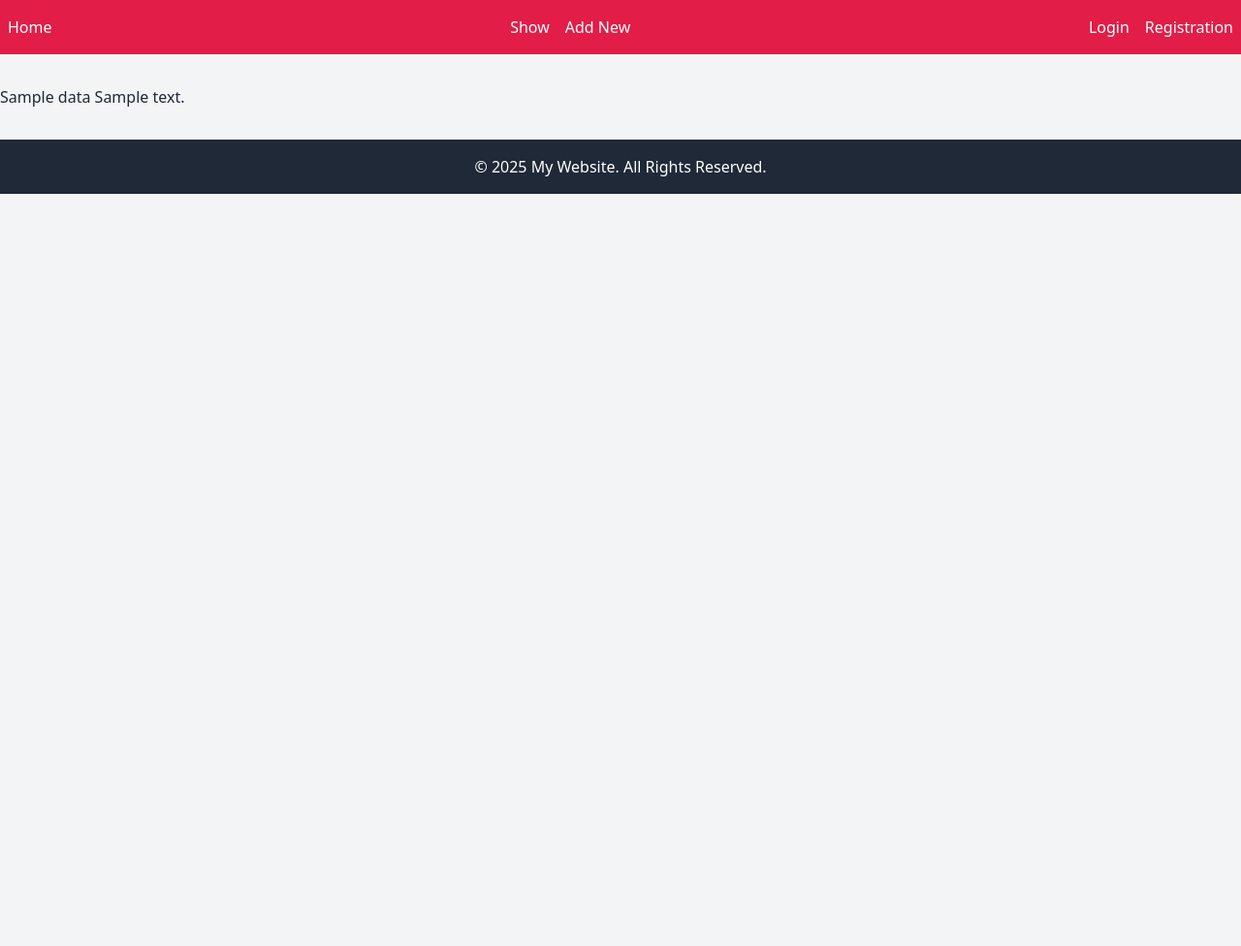
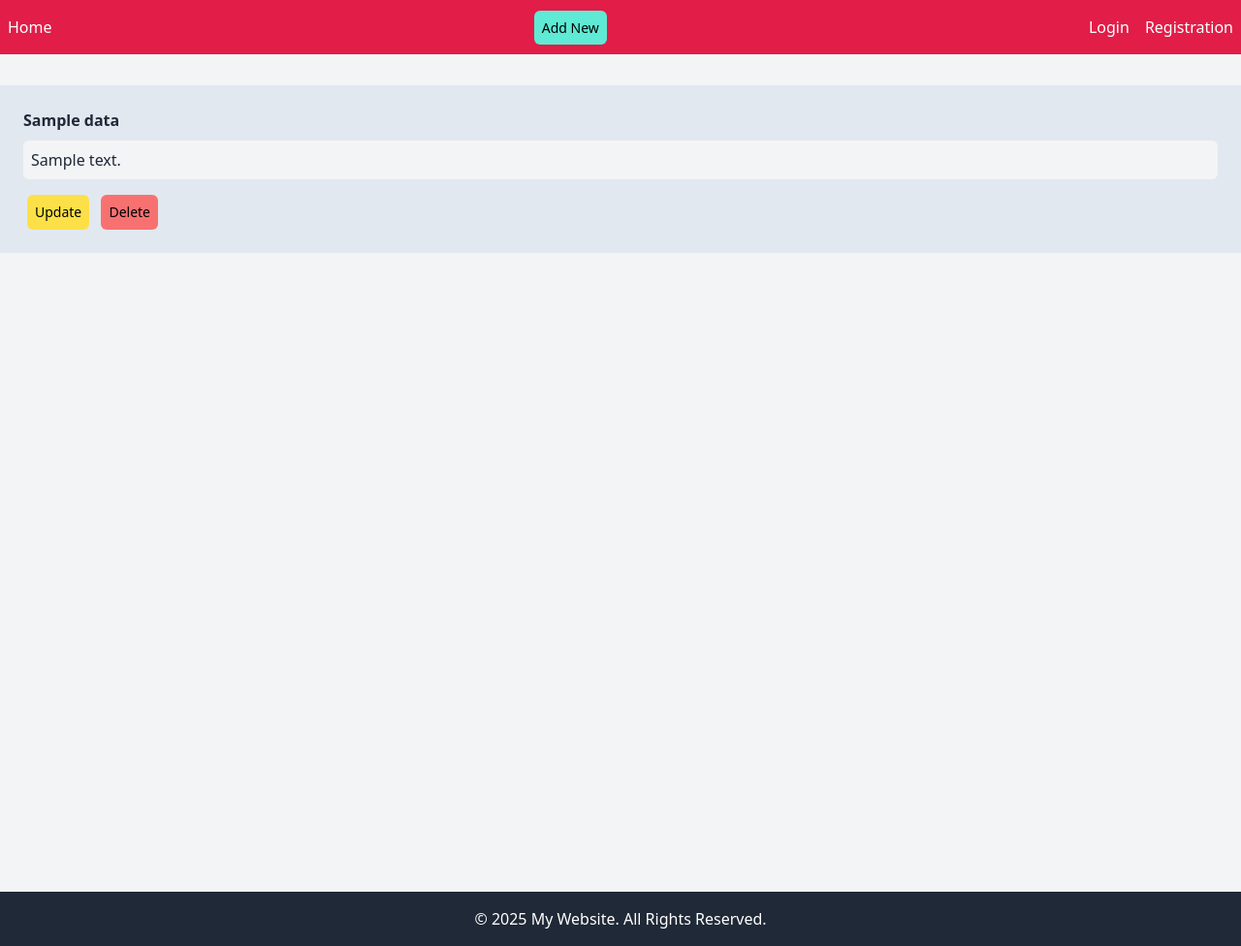
Before and after one commit to Hasan-TechNinja/CRUD, a Django app: template main/templates/details.html in a window 1280 px wide. Shown: the whole page at 97% size. Before the commit the page ends 200 px from the top, so only its background shows below. Run offline with Django 3.2, Linux system fonts and the light colour scheme; the template is opened without the code that fills it: most values are stand-ins (such as "Sample title", 1, 10 or a date in 2020); some libraries are stand-ins or nearby versions.

Commit message:
complete

```diff
--- a/main/templates/addData.html
+++ b/main/templates/addData.html
@@ -2,7 +2,7 @@
 {% load static %}
 {% block title %}Add data{% endblock title %}
 {% block content %}
-<div>
+<div class="min-h-screen">
     <form action="" method="POST">
         {% csrf_token %}
         {% for form in form %}
@@ -14,7 +14,7 @@
         </div>
         {% endif %}
         {% endfor %}
-        <button type="submit">submit</button>
+        <button class="mx-1 bg-blue-500 rounded-md p-2 text-sm text-white hover:shadow-md" type="submit">submit</button>
     </form>
 </div>
 {% endblock content %}
--- a/main/templates/details.html
+++ b/main/templates/details.html
@@ -2,8 +2,19 @@
 {% load static %}
 {% block title %}Add new{% endblock title %}
 {% block content %}
-<div>
-    {{data.title}}
-    {{data.description}}
+<div class="min-h-screen">
+    <div class="bg-slate-200 p-6">
+        <div class="font-bold mb-2">
+            {{data.title}}
+        </div>
+        <hr class="border-1">
+        <div class="bg-gray-100 rounded-md p-2">
+            {{data.description}}
+        </div>
+        <div class='mt-4'>
+            <button class="mx-1 bg-yellow-300 rounded-md p-2 text-sm text-black hover:shadow-md" type="submit"><a href="{% url "update" data.id %}">Update</a></button>
+            <button class="mx-1 bg-red-400 rounded-md p-2 text-sm text-black hover:shadow-md" type="submit"><a href="{% url "delete" data.id %}">Delete</a></button>
+        </div>
+    </div>
 </div>
 {% endblock content %}
--- a/main/templates/update.html
+++ b/main/templates/update.html
@@ -19,7 +19,7 @@
         </div>
         {% endif %}
         {% endfor %}
-        <button type="submit">submit</button>
+        <button class="mx-1 bg-blue-400 rounded-md p-2 text-sm text-white hover:shadow-md" type="submit">submit</button>
     </form>
 </div>
 {% endblock content %}
--- a/main/views.py
+++ b/main/views.py
@@ -58,7 +58,7 @@ def update(request, id):
 
 def deleteData(request, pk):
 
-    data = get_object_or_404(Data, pk=pk)
+    data = get_object_or_404(Data, pk=pk, user = request.user)
 
     data.delete()
 
--- a/templates/base.html
+++ b/templates/base.html
@@ -16,12 +16,12 @@
                 <li><a href="{% url 'home' %}" class="hover:underline">Home</a></li>
             </ul>
             <ul class="flex space-x-4">
-                <li><a href="#" class="hover:underline">Show</a></li>
-                <li><a href="{% url 'add' %}" class="hover:underline">Add New</a></li>
+                {% comment %} <li><a href="#" class="hover:underline">Show</a></li> {% endcomment %}
+                <li><a href="{% url 'add' %}" class="hover:underline mx-1 bg-teal-300 rounded-md p-2 text-sm text-black hover:shadow-md">Add New</a></li>
             </ul>
             <ul class="flex space-x-4">
                 {% if user.is_authenticated %}
-                <li><a href="#" class="hover:underline">Profile</a></li>
+                {% comment %} <li><a href="#" class="hover:underline">Profile</a></li> {% endcomment %}
                 <li><a href="{% url "logout" %}" class="hover:underline">Logout</a></li>
                 {% else %}
                 <li><a href="{% url "login" %}" class="hover:underline">Login</a></li>
--- a/theme/static/css/dist/styles.css
+++ b/theme/static/css/dist/styles.css
@@ -823,6 +823,11 @@ select {
   position: sticky;
 }
 
+.mx-1 {
+  margin-left: 0.25rem;
+  margin-right: 0.25rem;
+}
+
 .mx-auto {
   margin-left: auto;
   margin-right: auto;
@@ -833,18 +838,28 @@ select {
   margin-bottom: 2rem;
 }
 
-.mx-2 {
-  margin-left: 0.5rem;
-  margin-right: 0.5rem;
+.mt-6 {
+  margin-top: 1.5rem;
 }
 
-.mx-1 {
-  margin-left: 0.25rem;
-  margin-right: 0.25rem;
+.mb-1 {
+  margin-bottom: 0.25rem;
 }
 
-.mt-6 {
-  margin-top: 1.5rem;
+.mb-2 {
+  margin-bottom: 0.5rem;
+}
+
+.mb-3 {
+  margin-bottom: 0.75rem;
+}
+
+.mt-2 {
+  margin-top: 0.5rem;
+}
+
+.mt-4 {
+  margin-top: 1rem;
 }
 
 .block {
@@ -895,6 +910,10 @@ select {
   transform: translate(var(--tw-translate-x), var(--tw-translate-y)) rotate(var(--tw-rotate)) skewX(var(--tw-skew-x)) skewY(var(--tw-skew-y)) scaleX(var(--tw-scale-x)) scaleY(var(--tw-scale-y));
 }
 
+.flex-col {
+  flex-direction: column;
+}
+
 .content-start {
   align-content: flex-start;
 }
@@ -917,14 +936,12 @@ select {
   margin-left: calc(1rem * calc(1 - var(--tw-space-x-reverse)));
 }
 
-.space-x-2 > :not([hidden]) ~ :not([hidden]) {
-  --tw-space-x-reverse: 0;
-  margin-right: calc(0.5rem * var(--tw-space-x-reverse));
-  margin-left: calc(0.5rem * calc(1 - var(--tw-space-x-reverse)));
+.rounded-md {
+  border-radius: 0.375rem;
 }
 
-.rounded-md {
-  border-radius: 0.375rem;
+.rounded {
+  border-radius: 0.25rem;
 }
 
 .border {
@@ -956,6 +973,16 @@ select {
   background-color: rgb(31 41 55 / var(--tw-bg-opacity, 1));
 }
 
+.bg-green-600 {
+  --tw-bg-opacity: 1;
+  background-color: rgb(22 163 74 / var(--tw-bg-opacity, 1));
+}
+
+.bg-red-600 {
+  --tw-bg-opacity: 1;
+  background-color: rgb(220 38 38 / var(--tw-bg-opacity, 1));
+}
+
 .bg-rose-600 {
   --tw-bg-opacity: 1;
   background-color: rgb(225 29 72 / var(--tw-bg-opacity, 1));
@@ -966,27 +993,86 @@ select {
   background-color: rgb(255 255 255 / var(--tw-bg-opacity, 1));
 }
 
-.bg-green-600 {
-  --tw-bg-opacity: 1;
-  background-color: rgb(22 163 74 / var(--tw-bg-opacity, 1));
-}
-
 .bg-yellow-600 {
   --tw-bg-opacity: 1;
   background-color: rgb(202 138 4 / var(--tw-bg-opacity, 1));
 }
 
-.bg-red-600 {
+.bg-yellow-300 {
   --tw-bg-opacity: 1;
-  background-color: rgb(220 38 38 / var(--tw-bg-opacity, 1));
+  background-color: rgb(253 224 71 / var(--tw-bg-opacity, 1));
+}
+
+.bg-green-300 {
+  --tw-bg-opacity: 1;
+  background-color: rgb(134 239 172 / var(--tw-bg-opacity, 1));
+}
+
+.bg-red-300 {
+  --tw-bg-opacity: 1;
+  background-color: rgb(252 165 165 / var(--tw-bg-opacity, 1));
+}
+
+.bg-slate-400 {
+  --tw-bg-opacity: 1;
+  background-color: rgb(148 163 184 / var(--tw-bg-opacity, 1));
+}
+
+.bg-slate-200 {
+  --tw-bg-opacity: 1;
+  background-color: rgb(226 232 240 / var(--tw-bg-opacity, 1));
+}
+
+.bg-red-500 {
+  --tw-bg-opacity: 1;
+  background-color: rgb(239 68 68 / var(--tw-bg-opacity, 1));
+}
+
+.bg-teal-500 {
+  --tw-bg-opacity: 1;
+  background-color: rgb(20 184 166 / var(--tw-bg-opacity, 1));
+}
+
+.bg-teal-300 {
+  --tw-bg-opacity: 1;
+  background-color: rgb(94 234 212 / var(--tw-bg-opacity, 1));
+}
+
+.bg-blue-300 {
+  --tw-bg-opacity: 1;
+  background-color: rgb(147 197 253 / var(--tw-bg-opacity, 1));
+}
+
+.bg-blue-400 {
+  --tw-bg-opacity: 1;
+  background-color: rgb(96 165 250 / var(--tw-bg-opacity, 1));
+}
+
+.bg-blue-600 {
+  --tw-bg-opacity: 1;
+  background-color: rgb(37 99 235 / var(--tw-bg-opacity, 1));
+}
+
+.bg-blue-500 {
+  --tw-bg-opacity: 1;
+  background-color: rgb(59 130 246 / var(--tw-bg-opacity, 1));
+}
+
+.bg-red-400 {
+  --tw-bg-opacity: 1;
+  background-color: rgb(248 113 113 / var(--tw-bg-opacity, 1));
+}
+
+.p-1 {
+  padding: 0.25rem;
 }
 
 .p-2 {
   padding: 0.5rem;
 }
 
-.p-1 {
-  padding: 0.25rem;
+.p-6 {
+  padding: 1.5rem;
 }
 
 .px-2 {
@@ -1031,6 +1117,10 @@ select {
   line-height: 1.25rem;
 }
 
+.font-bold {
+  font-weight: 700;
+}
+
 .leading-normal {
   line-height: 1.5;
 }
@@ -1049,6 +1139,11 @@ select {
   color: rgb(31 41 55 / var(--tw-text-opacity, 1));
 }
 
+.text-red-500 {
+  --tw-text-opacity: 1;
+  color: rgb(239 68 68 / var(--tw-text-opacity, 1));
+}
+
 .text-red-800 {
   --tw-text-opacity: 1;
   color: rgb(153 27 27 / var(--tw-text-opacity, 1));
@@ -1059,19 +1154,9 @@ select {
   color: rgb(255 255 255 / var(--tw-text-opacity, 1));
 }
 
-.text-red-700 {
+.text-black {
   --tw-text-opacity: 1;
-  color: rgb(185 28 28 / var(--tw-text-opacity, 1));
-}
-
-.text-red-600 {
-  --tw-text-opacity: 1;
-  color: rgb(220 38 38 / var(--tw-text-opacity, 1));
-}
-
-.text-red-500 {
-  --tw-text-opacity: 1;
-  color: rgb(239 68 68 / var(--tw-text-opacity, 1));
+  color: rgb(0 0 0 / var(--tw-text-opacity, 1));
 }
 
 .filter {
@@ -1085,3 +1170,15 @@ select {
 .hover\:underline:hover {
   text-decoration-line: underline;
 }
+
+.hover\:shadow-md:hover {
+  --tw-shadow: 0 4px 6px -1px rgb(0 0 0 / 0.1), 0 2px 4px -2px rgb(0 0 0 / 0.1);
+  --tw-shadow-colored: 0 4px 6px -1px var(--tw-shadow-color), 0 2px 4px -2px var(--tw-shadow-color);
+  box-shadow: var(--tw-ring-offset-shadow, 0 0 #0000), var(--tw-ring-shadow, 0 0 #0000), var(--tw-shadow);
+}
+
+@media (min-width: 768px) {
+  .md\:flex-row {
+    flex-direction: row;
+  }
+}
```
Also changed, not shown: main/templates/home.html (+4 -4 lines), db.sqlite3.
